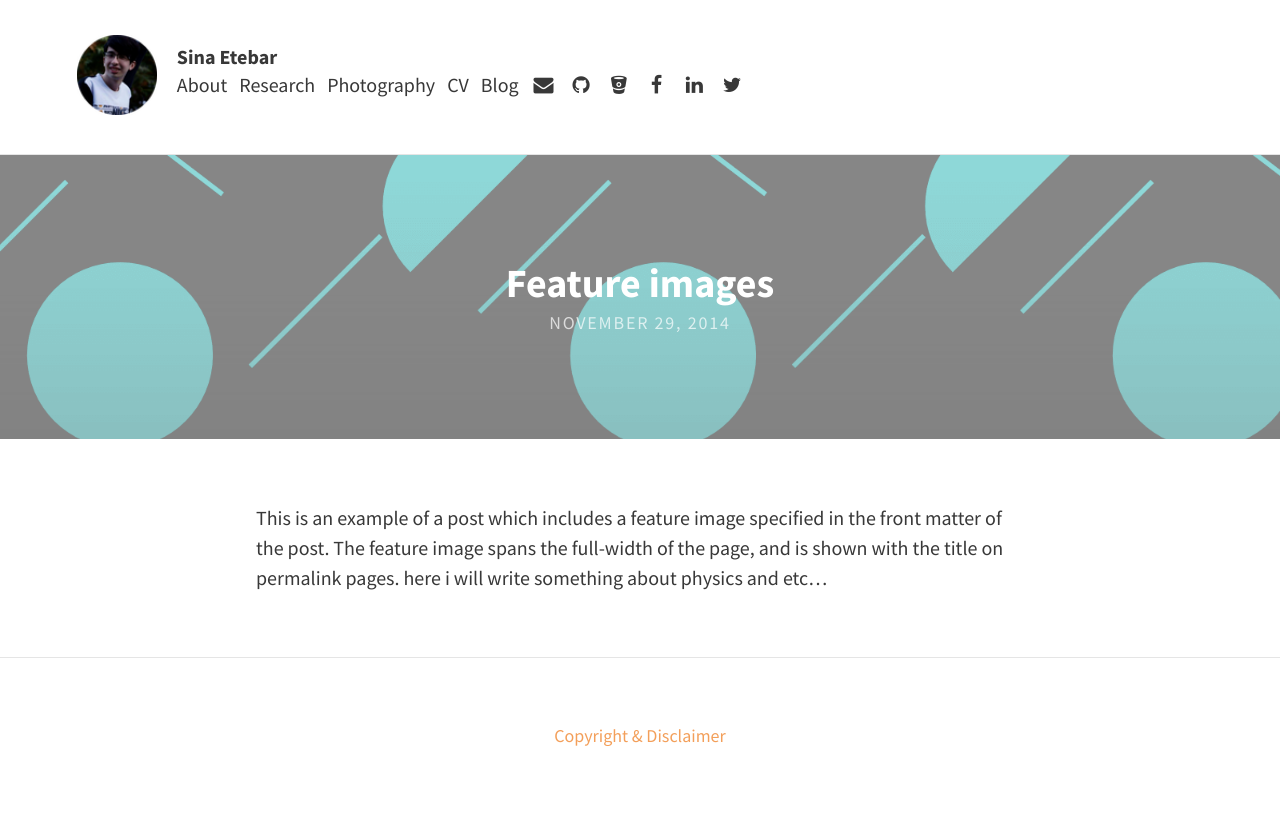
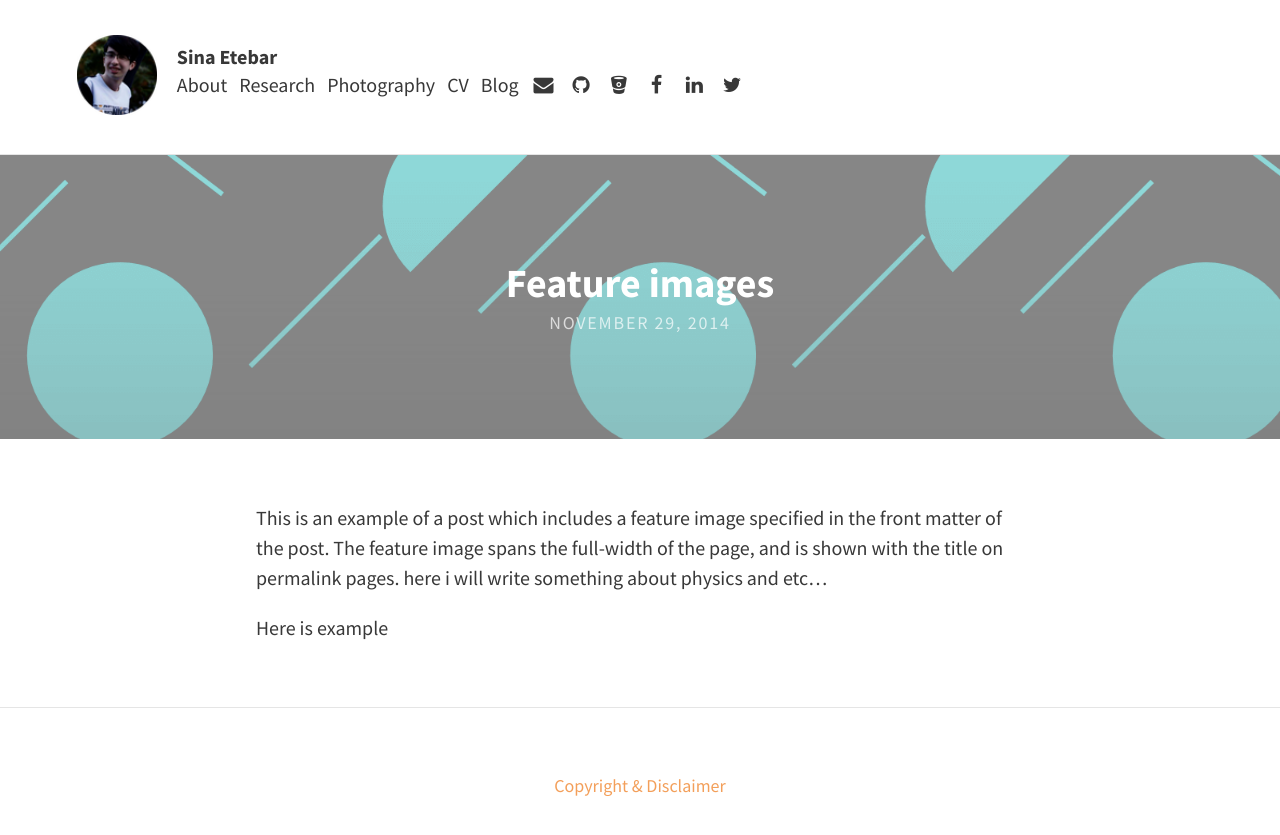
Before and after one commit to SinaEtebar/Website, a Jekyll site: the page built from _posts/2014-11-29-feature-images.md, in a window 1280 px wide. Shown: the top 835 px of the page. Built offline with Jekyll 4.4.1, drawn with Linux system fonts in a browser that asks for light colours; nearby versions of some CDN libraries.

Commit message:
Update 2014-11-29-feature-images.md

```diff
--- a/_posts/2014-11-29-feature-images.md
+++ b/_posts/2014-11-29-feature-images.md
@@ -4,3 +4,4 @@ title: Feature images
 feature-img: "assets/img/sample_feature_img.png"
 ---
 This is an example of a post which includes a feature image specified in the front matter of the post. The feature image spans the full-width of the page, and is shown with the title on permalink pages. here i will write something about physics and etc...
+<p>Here is example</p>
```
